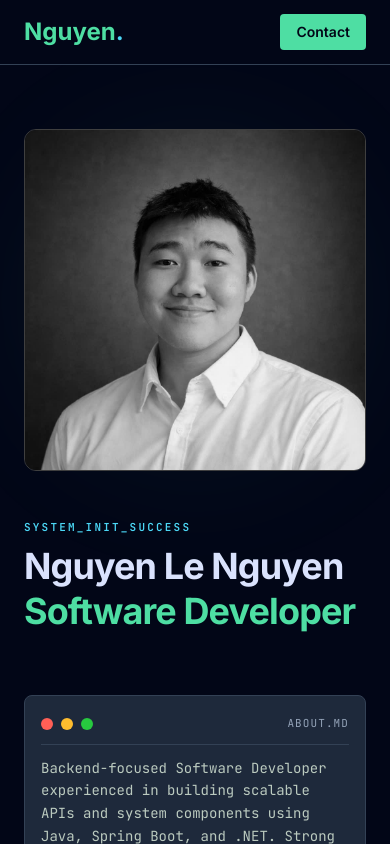
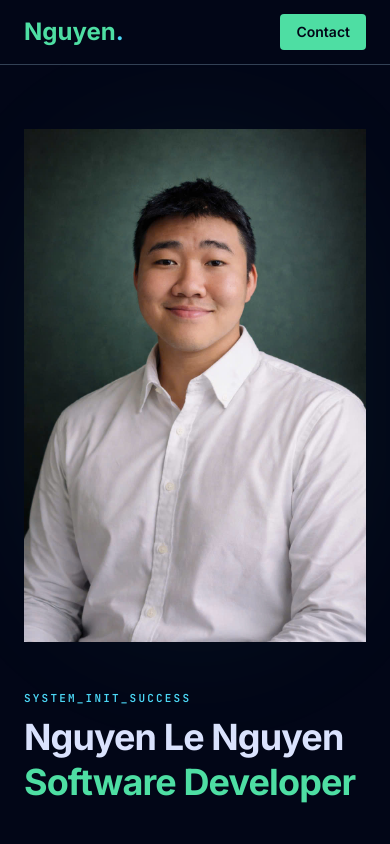
Before and after one commit to nashinnov8/my-portfolio, a Next.js app: page / in a window 390 px wide. Shown: the top 844 px of the page. Built offline with nearby package versions, Linux system fonts and the light colour scheme.

Commit message:
fix: adjust image styling in Hero section for better responsiveness

```diff
--- a/src/components/sections/hero.tsx
+++ b/src/components/sections/hero.tsx
@@ -51,7 +51,7 @@ export function Hero() {
       </div>
 
       <div className="order-1 flex justify-center md:order-2">
-        <div className="relative aspect-square w-full max-w-[400px]">
+        <div className="relative w-full max-w-[400px]">
           <div className="absolute inset-0 rounded-full bg-primary/5 blur-3xl" />
           <Image
             src="/avatar.jpg"
@@ -59,7 +59,7 @@ export function Hero() {
             width={800}
             height={1200}
             priority
-            className="relative z-10 h-full w-full rounded-xl border border-border-subtle object-cover object-top grayscale transition-all duration-700 hover:grayscale-0"
+            className="relative z-10 h-auto w-full"
           />
         </div>
       </div>
```
